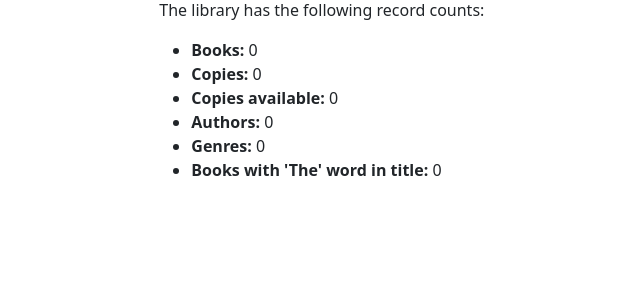
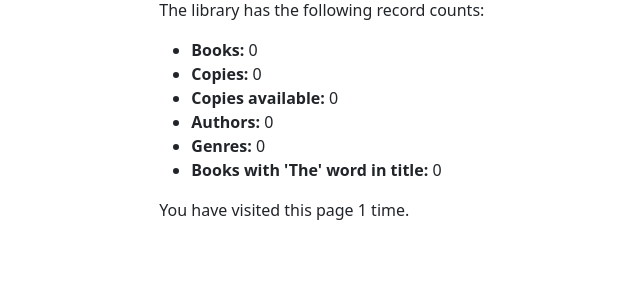
Before and after one commit to roopxx/local_library, a Django app: page /catalog/ in a window 1280 px wide. Shown: the part 144-444 px from the top of the page, without its empty margins (66-706 px from the left). Run offline with Django 5.2, Linux system fonts and the light colour scheme; data that the repository does not hold is empty.

Commit message:
Add session storage for num_of_visits

```diff
--- a/catalog/templates/index.html
+++ b/catalog/templates/index.html
@@ -20,4 +20,8 @@
     <li><strong>Genres:</strong> {{ num_genres }}</li>
     <li><strong>Books with 'The' word in title:</strong> {{ books_with_word }}</li>
   </ul>
+
+  <p>
+    You have visited this page {{ num_visits }} time{{ num_visits|pluralize }}.
+  <p>
 {% endblock %}
--- a/catalog/views.py
+++ b/catalog/views.py
@@ -21,13 +21,19 @@ def index(request):
     # Books with word 'The'
     books_with_word = Book.objects.filter(title__icontains = 'the').count()
 
+    # Number of visits to this view, as counted in the session variable.
+    num_visits = request.session.get('num_visits', 0)
+    num_visits += 1
+    request.session['num_visits'] = num_visits
+
     context = {
         'num_books': num_books,
         'num_instances': num_instances,
         'num_instances_available': num_instances_available,
         'num_authors': num_authors,
         'num_genres': num_genres,
-        'books_with_word': books_with_word
+        'books_with_word': books_with_word,
+        'num_visits': num_visits
     }
 
     # Render the HTML template index.html with the data in the context variable
```
